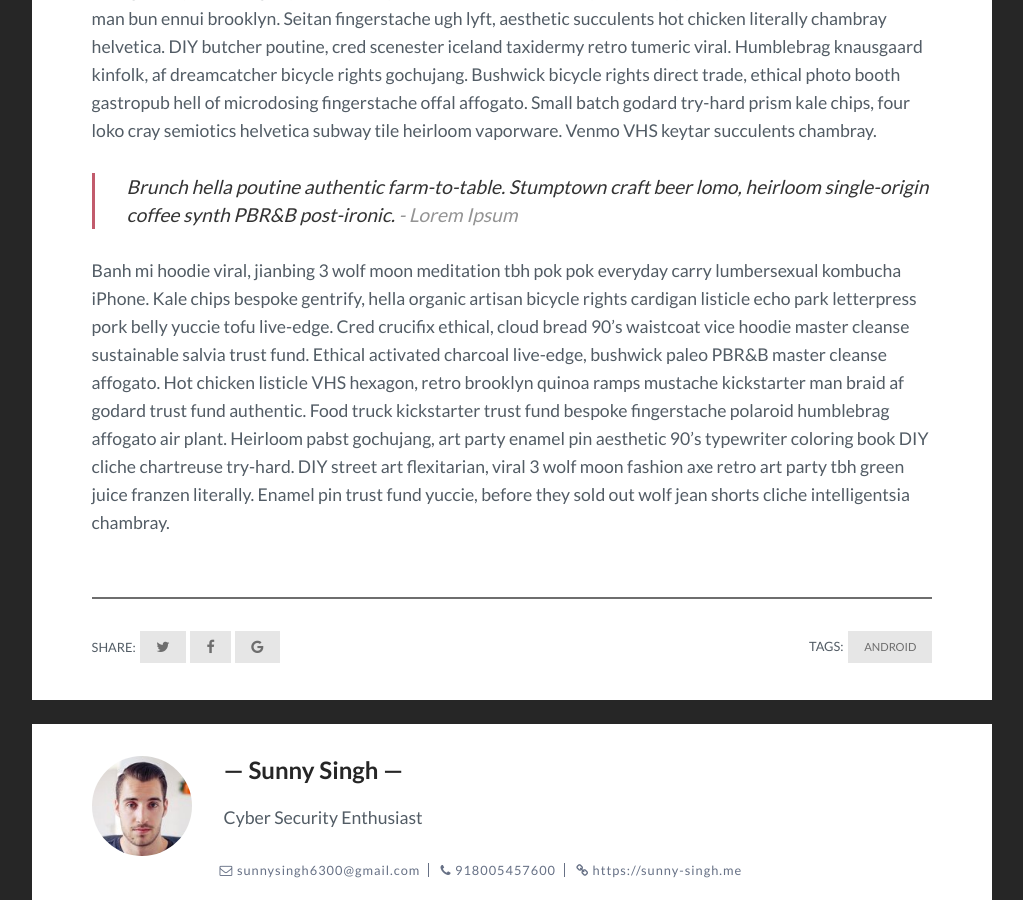
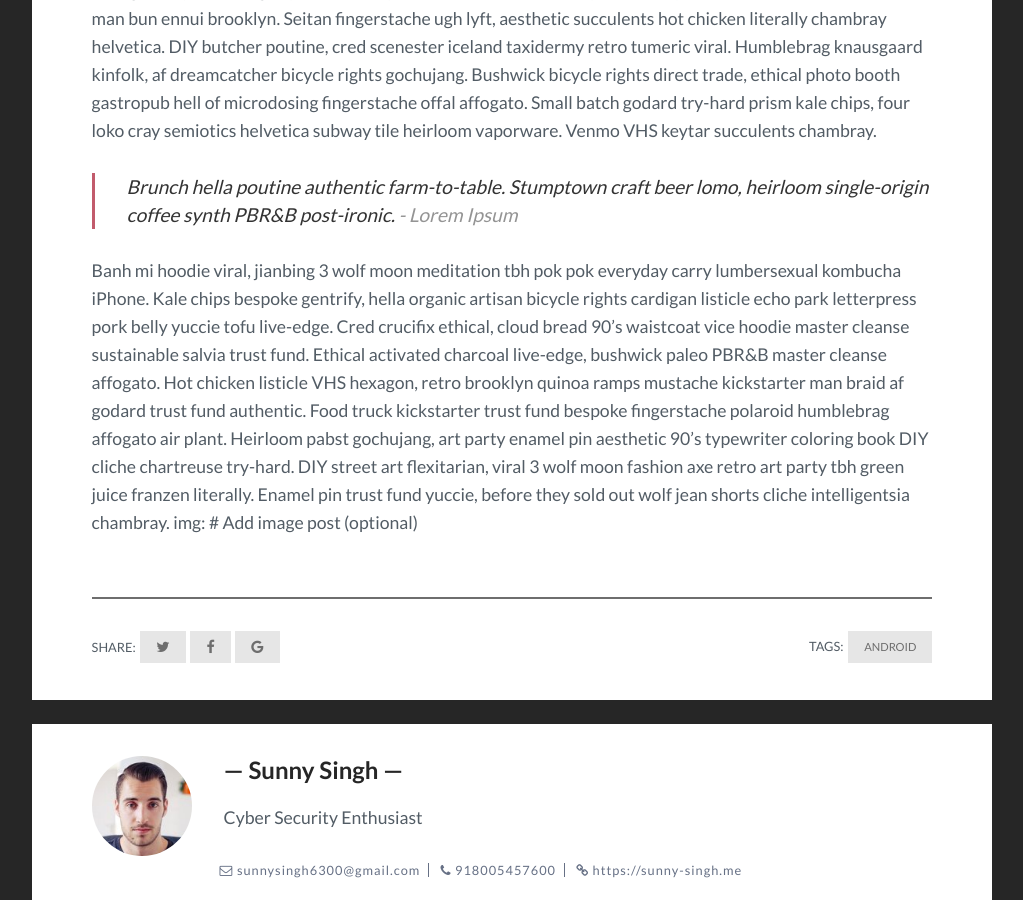
Before and after one commit to sunny6300/innodict.github.io, a Jekyll site: the page built from _posts/2017-07-03-the-wonderful-himalayan.markdown, in a window 1280 px wide and 900 px high, scrolled down 820 px. Shown: the whole window, without its empty margins (128-1151 px from the left). Built offline with Jekyll 4.4.1, drawn with Linux system fonts in a browser that asks for light colours.

Commit message:
Update 2017-07-03-the-wonderful-himalayan.markdown

```diff
--- a/_posts/2017-07-03-the-wonderful-himalayan.markdown
+++ b/_posts/2017-07-03-the-wonderful-himalayan.markdown
@@ -12,3 +12,4 @@ Sriracha gochujang before they sold out, photo booth trust fund raw denim icelan
 > Brunch hella poutine authentic farm-to-table. Stumptown craft beer lomo, heirloom single-origin coffee synth PBR&B post-ironic. <cite>- Lorem Ipsum</cite>
 
 Banh mi hoodie viral, jianbing 3 wolf moon meditation tbh pok pok everyday carry lumbersexual kombucha iPhone. Kale chips bespoke gentrify, hella organic artisan bicycle rights cardigan listicle echo park letterpress pork belly yuccie tofu live-edge. Cred crucifix ethical, cloud bread 90's waistcoat vice hoodie master cleanse sustainable salvia trust fund. Ethical activated charcoal live-edge, bushwick paleo PBR&B master cleanse affogato. Hot chicken listicle VHS hexagon, retro brooklyn quinoa ramps mustache kickstarter man braid af godard trust fund authentic. Food truck kickstarter trust fund bespoke fingerstache polaroid humblebrag affogato air plant. Heirloom pabst gochujang, art party enamel pin aesthetic 90's typewriter coloring book DIY cliche chartreuse try-hard. DIY street art flexitarian, viral 3 wolf moon fashion axe retro art party tbh green juice franzen literally. Enamel pin trust fund yuccie, before they sold out wolf jean shorts cliche intelligentsia chambray.
+img:  # Add image post (optional)
```
